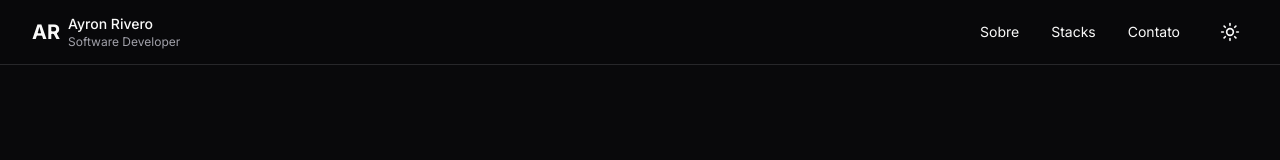
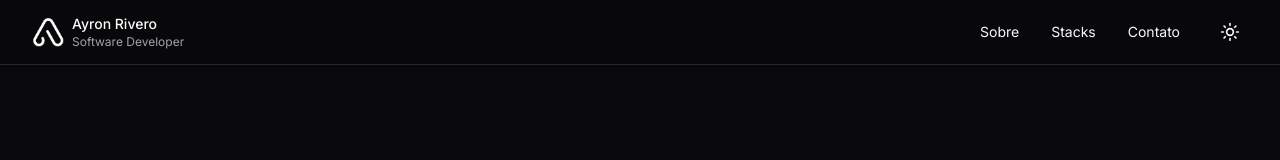
Before and after one commit to ayronribeiro/Portfolio, a Next.js app: page / in a window 1280 px wide. Shown: the top 160 px of the page. Built offline with nearby package versions, Linux system fonts and the light colour scheme.

Commit message:
logo changes

```diff
--- a/app/page.tsx
+++ b/app/page.tsx
@@ -109,6 +109,8 @@ export default function Portfolio() {
 
 function Header() {
   const [isMenuOpen, setIsMenuOpen] = useState(false)
+  const { theme } = useTheme()
+  const currentTheme = typeof window !== 'undefined' ? localStorage.getItem('theme') || 'dark' : 'dark'
 
   const handleLinkClick = useCallback(() => {
     setIsMenuOpen(false)
@@ -118,7 +120,25 @@ function Header() {
     <header className="fixed top-0 z-50 w-full bg-background/80 backdrop-blur-sm border-b">
       <div className="container flex h-16 items-center justify-between">
         <Link href="/" className="flex items-center gap-2" onClick={handleLinkClick}>
-          <span className="text-primary font-bold text-xl">AR</span>
+          <div className="w-8 h-8">
+            {(theme || currentTheme) === "dark" ? (
+              <Image
+                src="/logobranca.png"
+                alt="Logo"
+                width={32}
+                height={32}
+                className="w-full h-full object-contain"
+              />
+            ) : (
+              <Image
+                src="/logo.png"
+                alt="Logo"
+                width={32}
+                height={32}
+                className="w-full h-full object-contain"
+              />
+            )}
+          </div>
           <div className="flex flex-col text-sm">
             <span className="font-medium text-foreground">Ayron Rivero</span>
             <span className="text-xs text-muted-foreground">Software Developer</span>
```
Also changed, not shown: public/logobranca.png (added).
